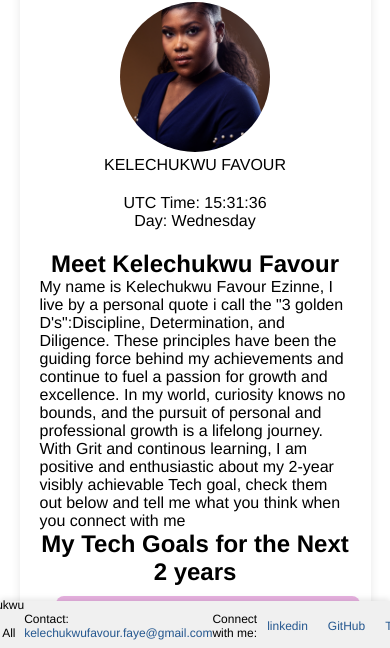
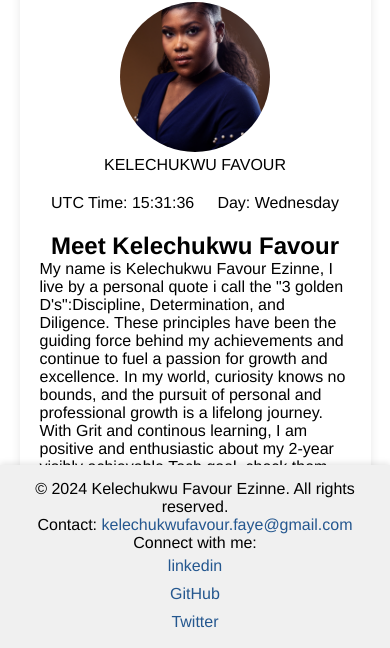
Before and after one commit to kelechukwufavour/hng11, a plain HTML site: page index.html in a window 390 px wide. Shown: the part 193-841 px from the top of the page. Drawn offline with Linux system fonts and the light colour scheme.

Commit message:
Update styles.css

```diff
--- a/styles.css
+++ b/styles.css
@@ -115,7 +115,7 @@ details summary:hover {
 
 /* Footer Styling */
 footer {
-    height: 50px;
+    height: auto;
     width: 100%;
     background-color: #f0f0f0;
     display: flex;
@@ -134,6 +134,7 @@ footer {
     margin: 0;
     display: flex;
     align-items: center;
+    flex-wrap: wrap;
 }
 
 #footer li {
@@ -155,11 +156,18 @@ footer {
 
 /* Responsive Styling */
 @media (max-width: 600px) {
-    #date-time {
+    footer {
+        flex-direction: column;
+        padding: 15px;
+        text-align: center;
+    }
+
+    #footer ul {
         flex-direction: column;
         align-items: center;
     }
-    footer {
-        font-size: 12px;
+
+    #footer li {
+        margin: 5px 0;
     }
 }
```
